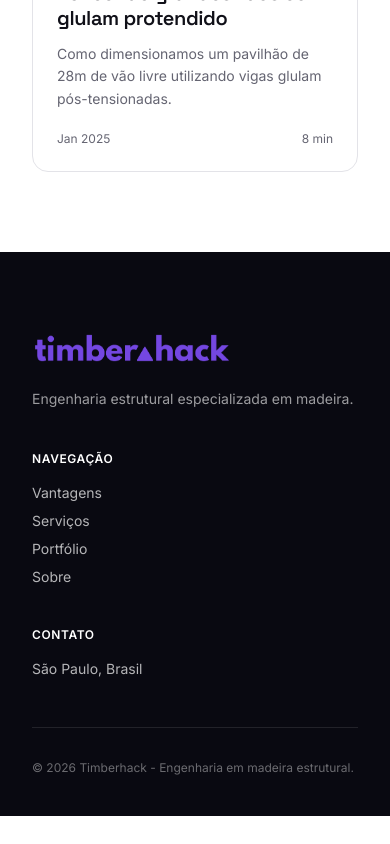
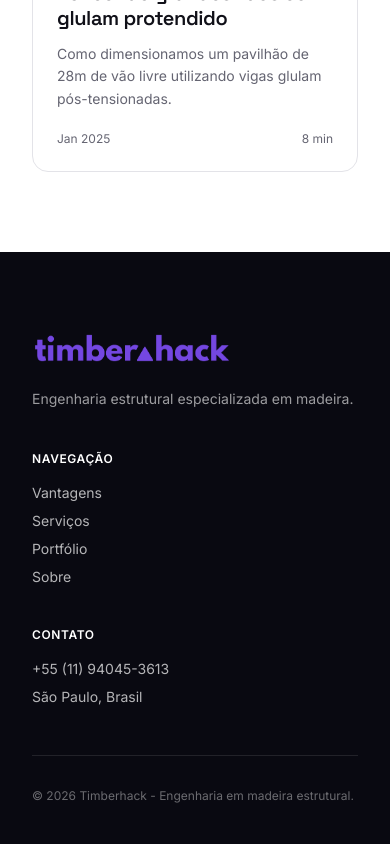
Before and after one commit to ja1ap/timberhack-foundations, a React (Vite) app: page /conteudo in a window 390 px wide. Shown: the part 2530-3374 px from the top of the page. Before the commit the page ends 3346 px from the top, so only its background shows below. Built offline with nearby package versions, Linux system fonts and the light colour scheme; the HTML template or start-up script is replaced by a standard one.

Commit message:
Add phone to footer contact, drop reply-time promise
Footer contact column now lists the WhatsApp number above the
city. Success toast no longer promises a 1-business-day reply.

Co-Authored-By: Claude Fable 5 <noreply@anthropic.com>

```diff
--- a/src/components/Contact.tsx
+++ b/src/components/Contact.tsx
@@ -82,7 +82,7 @@ const Contact = () => {
         return;
       }
 
-      toast.success("Mensagem enviada. Retornaremos em até 1 dia útil.");
+      toast.success("Mensagem enviada.");
       form.reset();
     } catch {
       toast.error(
--- a/src/components/Footer.tsx
+++ b/src/components/Footer.tsx
@@ -44,6 +44,8 @@ const Footer = () => (
             Contato
           </div>
           <ul className="space-y-2 text-sm">
+            {/* Quando o WhatsApp for ativado, virar link wa.me/5511940453613 */}
+            <li>+55 (11) 94045-3613</li>
             <li>São Paulo, Brasil</li>
           </ul>
         </div>
```
